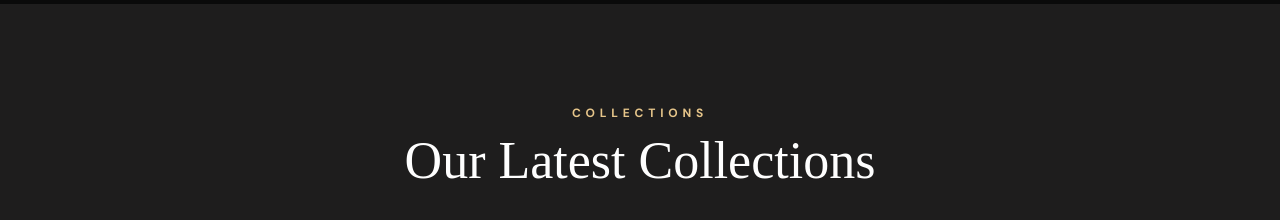
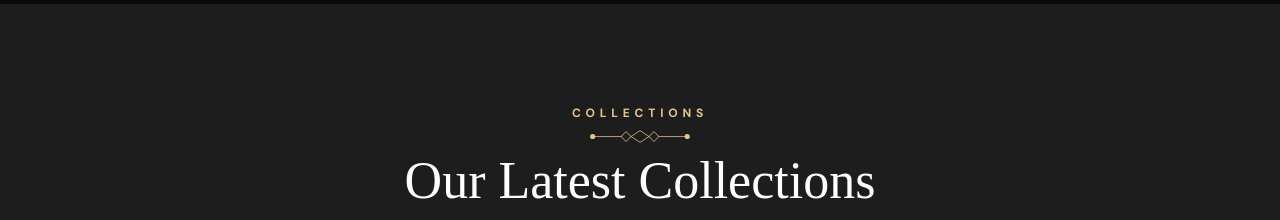
Before and after one commit to Tawhid748/ahp-debug, a Next.js app: page / in a window 1280 px wide. Shown: the part 1700-1920 px from the top of the page. Built offline with nearby package versions, Linux system fonts and the light colour scheme; a web font is replaced by a local one.

Commit message:
section header added in latest collections

```diff
--- a/Components/home/latestcollections.tsx
+++ b/Components/home/latestcollections.tsx
@@ -2,6 +2,7 @@
 
 import { useEffect, useRef } from "react";
 import Image from "next/image";
+import { SectionHeader } from "../ui";
 
 const products = [
   { name: "Spectre Collection", image: "/patterns/index-page/collections/1.png" },
@@ -274,6 +275,8 @@ export default function LatestCollections() {
           <p className="font-[family-name:var(--font-small)] font-bold uppercase tracking-[0.4em] text-[length:var(--text-small)] text-[var(--light-gold)] mb-3">
             Collections
           </p>
+           <SectionHeader label={""} title={""}
+                              />
           <h2 className="font-[family-name:var(--font-big)] font-normal leading-[1.2] text-[length:var(--text-big)] text-[var(--white)] mb-10">
             Our Latest Collections
           </h2>
```
